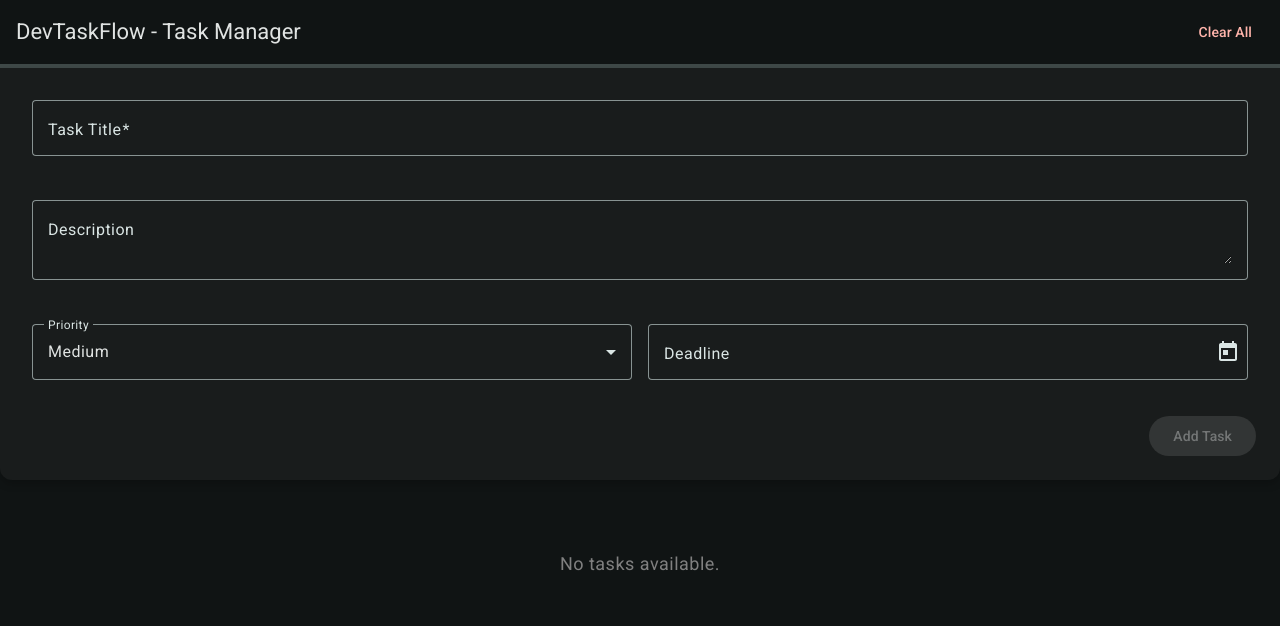
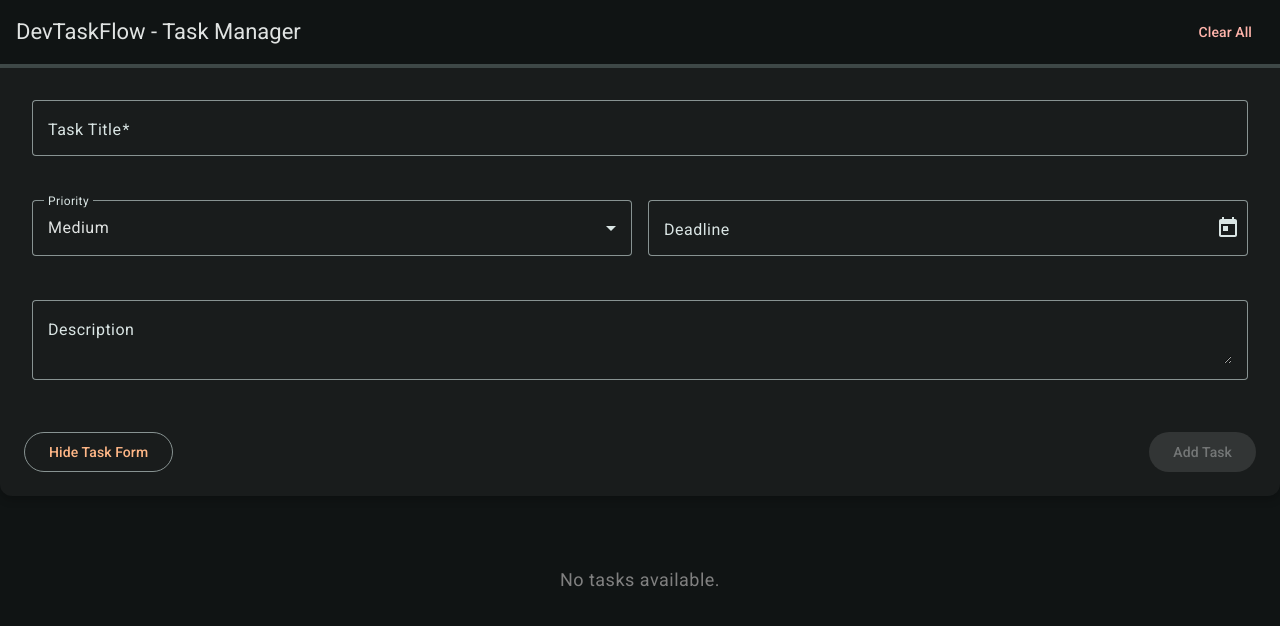
Before and after one commit to art2url/dev-task-flow, an Angular app: page /tasks in a window 1280 px wide. Shown: the top 626 px of the page. Built offline with nearby package versions, Linux system fonts and the light colour scheme.

Commit message:
AddedShow/Hide Task Form toggle button with fixed validation reset and proper positioning

```diff
--- a/src/app/features/tasks/task-form/task-form.component.html
+++ b/src/app/features/tasks/task-form/task-form.component.html
@@ -1,6 +1,7 @@
 <mat-card class="task-form-card">
+  <form #taskForm="ngForm">
+    <div [hidden]="!showForm">
       <mat-card-content>
-    <form #taskForm="ngForm">
         <div class="form-container">
           <mat-form-field appearance="outline" class="task-input">
             <mat-label>Task Title</mat-label>
@@ -9,23 +10,17 @@
               [(ngModel)]="title"
               name="title"
               placeholder="Enter task title"
-            #titleInput="ngModel"
               required
               [ngModelOptions]="{ updateOn: 'change' }"
             />
-          <mat-error *ngIf="titleInput.invalid && titleInput.touched">
+            <mat-error
+              *ngIf="
+                taskForm.controls['title']?.invalid &&
+                taskForm.controls['title']?.touched
+              "
+            >
               This field is required
             </mat-error>
-        </mat-form-field>
-
-        <mat-form-field appearance="outline" class="task-input">
-          <mat-label>Description</mat-label>
-          <textarea
-            matInput
-            [(ngModel)]="description"
-            name="description"
-            placeholder="Enter task description"
-          ></textarea>
           </mat-form-field>
 
           <div class="row-fields">
@@ -54,16 +49,35 @@
               <mat-datepicker #picker></mat-datepicker>
             </mat-form-field>
           </div>
+
+          <mat-form-field appearance="outline" class="task-input">
+            <mat-label>Description</mat-label>
+            <textarea
+              matInput
+              [(ngModel)]="description"
+              name="description"
+              placeholder="Enter task description"
+            ></textarea>
+          </mat-form-field>
         </div>
-    </form>
       </mat-card-content>
+    </div>
 
-  <mat-card-actions align="end" class="task-buttons">
+    <mat-card-actions class="task-buttons">
+      <button
+        mat-stroked-button
+        color="accent"
+        (click)="toggleFormVisibility()"
+      >
+        {{ showForm ? "Hide Task Form" : "Show Task Form" }}
+      </button>
+
+      <div *ngIf="showForm">
         <button
           mat-raised-button
           color="primary"
           (click)="saveTask(taskForm)"
-      [disabled]="!titleInput.valid"
+          [disabled]="!taskForm.form.valid"
         >
           {{ taskToEdit ? "Update Task" : "Add Task" }}
         </button>
@@ -75,5 +89,7 @@
         >
           Cancel
         </button>
+      </div>
     </mat-card-actions>
+  </form>
 </mat-card>
--- a/src/app/features/tasks/task-form/task-form.component.scss
+++ b/src/app/features/tasks/task-form/task-form.component.scss
@@ -44,3 +44,10 @@
     }
   }
 }
+
+.task-buttons {
+  display: flex;
+  justify-content: space-between;
+  gap: $spacing / 2;
+  padding: $spacing / 2;
+}
--- a/src/app/features/tasks/task-form/task-form.component.ts
+++ b/src/app/features/tasks/task-form/task-form.component.ts
@@ -5,6 +5,7 @@ import {
   Input,
   OnChanges,
   SimpleChanges,
+  ViewChild,
 } from '@angular/core';
 import { CommonModule } from '@angular/common';
 import { FormsModule } from '@angular/forms';
@@ -40,6 +41,7 @@ import { MatNativeDateModule } from '@angular/material/core';
   styleUrl: './task-form.component.scss',
 })
 export class TaskFormComponent implements OnChanges {
+  @ViewChild('taskForm') taskForm!: NgForm;
   @Input() taskToEdit: Task | null = null;
   @Output() taskAdded = new EventEmitter<Task>();
   @Output() taskUpdated = new EventEmitter<Task>();
@@ -48,9 +50,26 @@ export class TaskFormComponent implements OnChanges {
   description = '';
   priority: 'Low' | 'Medium' | 'High' = 'Medium';
   deadline: Date | null = null;
+  showForm: boolean = true;
+
+  toggleFormVisibility(): void {
+    this.showForm = !this.showForm;
+
+    if (this.taskForm) {
+      setTimeout(() => {
+        this.taskForm.resetForm({
+          title: this.title,
+          description: this.description,
+          priority: this.priority,
+          deadline: this.deadline,
+        });
+      }, 0);
+    }
+  }
 
   ngOnChanges(changes: SimpleChanges): void {
     if (changes['taskToEdit'] && this.taskToEdit) {
+      this.showForm = true;
       this.title = this.taskToEdit.title;
       this.description = this.taskToEdit.description || '';
       this.deadline = this.taskToEdit.deadline
```
Lines whose indentation alone changed are shown as unchanged.
